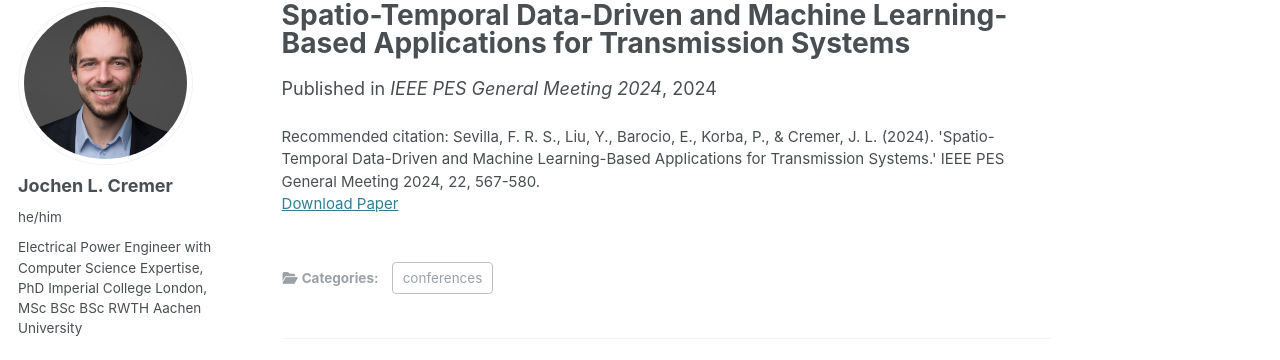
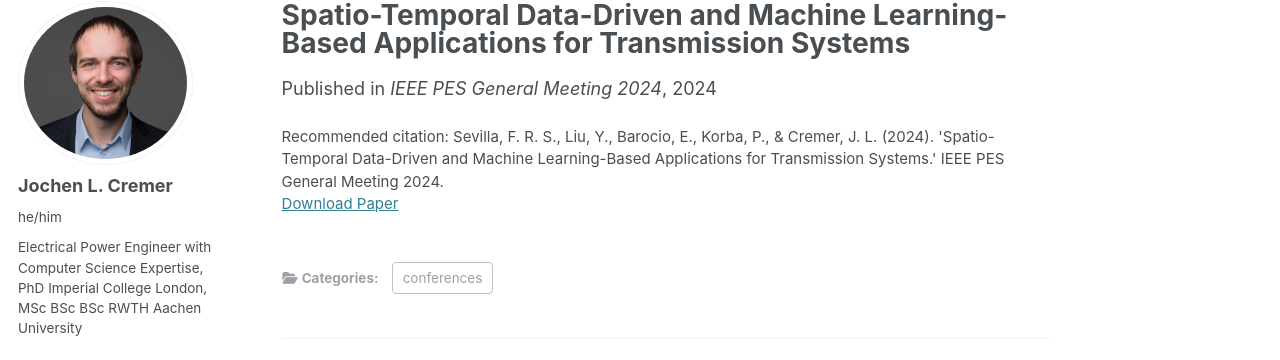
Before and after one commit to JochenC/JochenC.github.io, a Jekyll site: the page built from _publications/2024-01-01-spatio-temporal-ml-transmission-systems.md, in a window 1280 px wide and 1045 px high. Shown: the part 105-465 px from the top of the window. Built offline with Jekyll 4.4.1, drawn with Linux system fonts in a browser that asks for light colours; some web fonts are replaced.

Commit message:
Update 2024-01-01-spatio-temporal-ml-transmission-systems.md

```diff
--- a/_publications/2024-01-01-spatio-temporal-ml-transmission-systems.md
+++ b/_publications/2024-01-01-spatio-temporal-ml-transmission-systems.md
@@ -7,5 +7,5 @@ excerpt: "This paper reviews spatio-temporal machine learning applications for t
 date: 2024-01-01
 venue: "IEEE PES General Meeting 2024"
 paperurl: https://doi.org/10.1109/PESGM51994.2024.10688546
-citation: "Sevilla, F. R. S., Liu, Y., Barocio, E., Korba, P., & Cremer, J. L. (2024). 'Spatio-Temporal Data-Driven and Machine Learning-Based Applications for Transmission Systems.' IEEE PES General Meeting 2024, 22, 567-580."
+citation: "Sevilla, F. R. S., Liu, Y., Barocio, E., Korba, P., & Cremer, J. L. (2024). 'Spatio-Temporal Data-Driven and Machine Learning-Based Applications for Transmission Systems.' IEEE PES General Meeting 2024."
 ---
```
